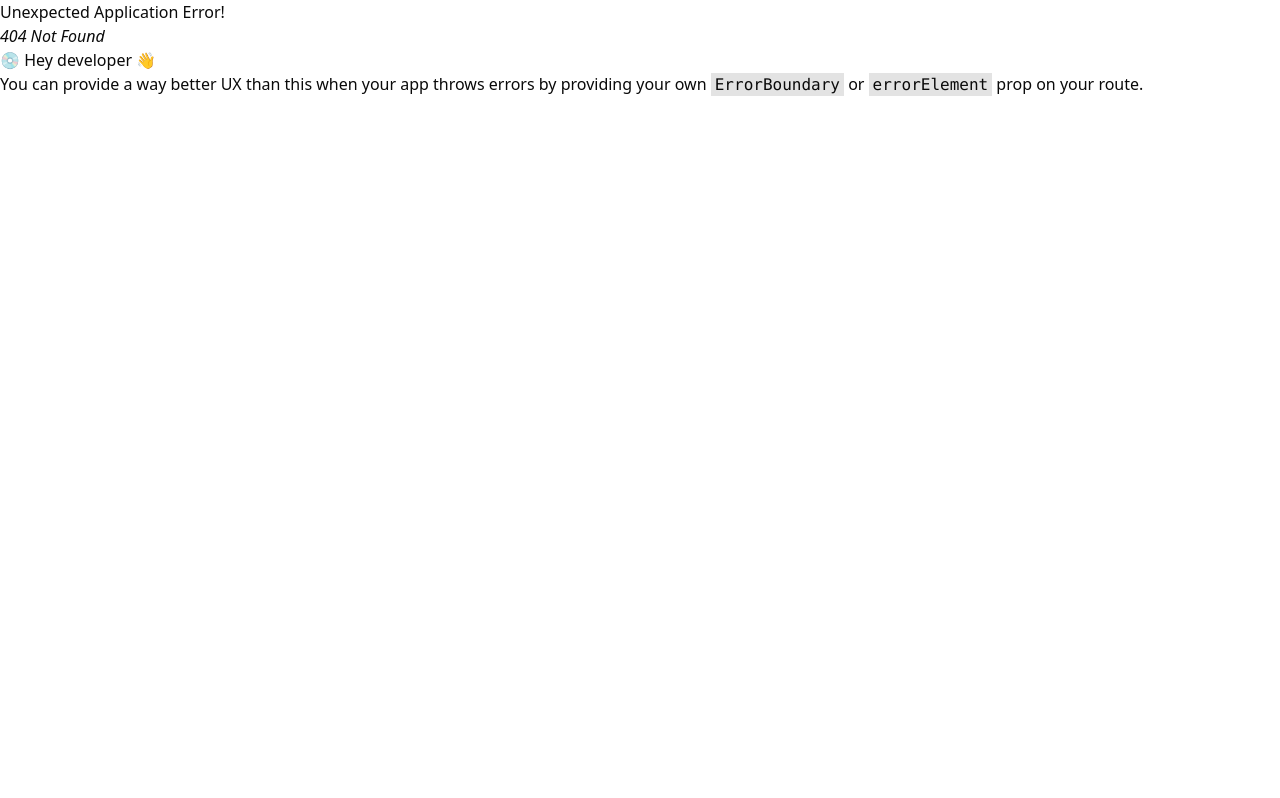
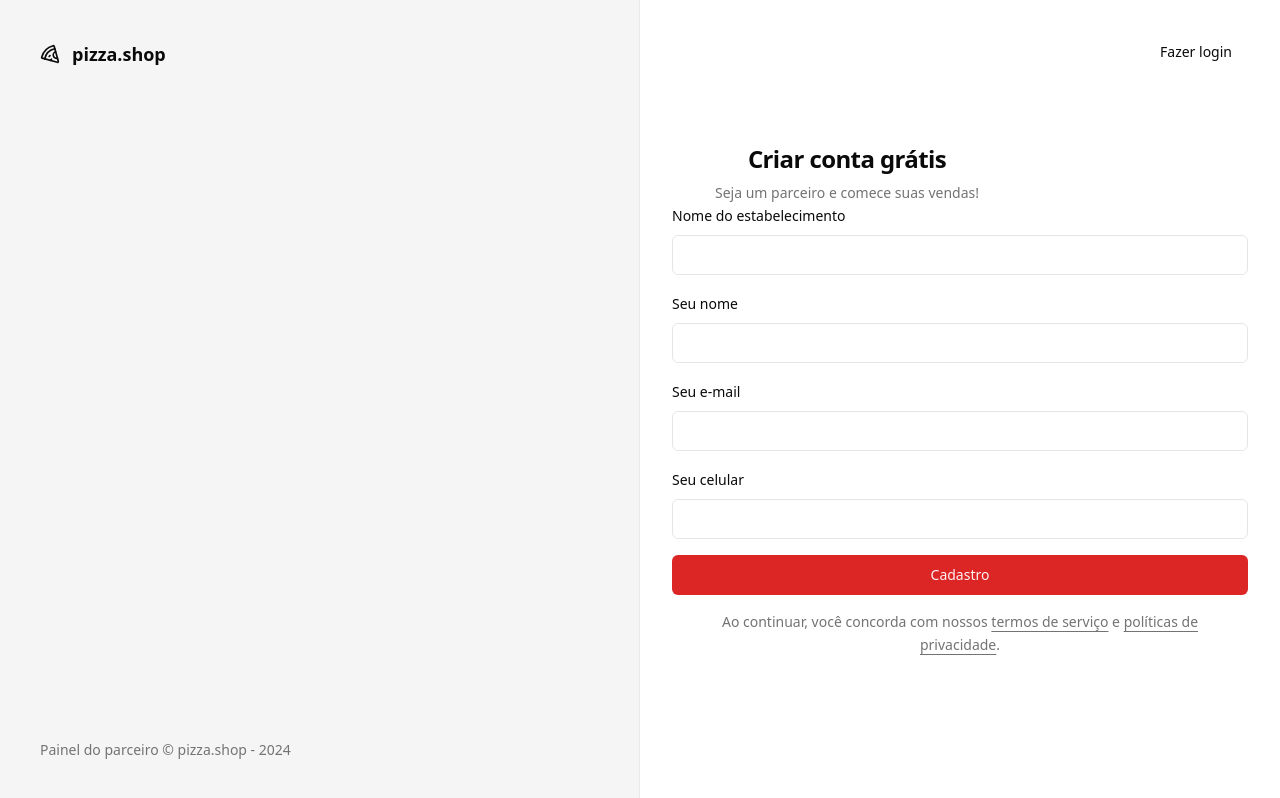
Before and after one commit to lucasnoman/04-pizza-shop, a React (Vite) app: page /sign-up in a window 1280 px wide. Before the commit this address had no page. Built offline with nearby package versions, Linux system fonts and the light colour scheme.

Commit message:
style: creates sign up page

```diff
--- a/src/pages/_layouts/auth.tsx
+++ b/src/pages/_layouts/auth.tsx
@@ -15,7 +15,7 @@
         </footer>
       </div>
 
-      <div className="flex flex-col items-center justify-center">
+      <div className="relative flex flex-col items-center justify-center">
         <Outlet />
       </div>
     </div>
--- a/src/pages/auth/SignIn.tsx
+++ b/src/pages/auth/SignIn.tsx
@@ -1,5 +1,6 @@
 import { Helmet } from 'react-helmet-async'
 import { useForm } from 'react-hook-form'
+import { Link } from 'react-router-dom'
 import { toast } from 'sonner'
 import { z } from 'zod'
 
@@ -37,6 +38,9 @@
     <div>
       <Helmet title="Login" />
       <div className="p-8">
+        <Button variant="ghost" asChild className="absolute right-8 top-8">
+          <Link to="/sign-up">Novo estabelecimento</Link>
+        </Button>
         <div className="flex w-[350px] flex-col justify-center gap-6">
           <div className="flex flex-col gap-2 text-center">
             <h1 className="text-2xl font-semibold tracking-tight">
@@ -50,7 +54,7 @@
 
         <form onSubmit={handleSubmit(handleSignIn)} className="space-y-4">
           <div className="space-y-2">
-            <Label htmlFor="email">Seu e-mail</Label>
+            <Label htmlFor="email">Seu e-mail:</Label>
             <Input id="email" type="email" {...register('email')} />
           </div>
 
--- /dev/null
+++ b/src/pages/auth/SignUp.tsx
@@ -0,0 +1,106 @@
+import { Helmet } from 'react-helmet-async'
+import { useForm } from 'react-hook-form'
+import { Link } from 'react-router-dom'
+import { toast } from 'sonner'
+import { z } from 'zod'
+
+import { Button } from '@/components/ui/button'
+import { Input } from '@/components/ui/input'
+import { Label } from '@/components/ui/label'
+
+// eslint-disable-next-line @typescript-eslint/no-unused-vars
+const signUpForm = z.object({
+  restaurantName: z.string(),
+  managerName: z.string(),
+  phone: z.string(),
+  email: z.string().email(),
+})
+
+type SignUpForm = z.infer<typeof signUpForm>
+
+export function SignUp() {
+  const {
+    register,
+    handleSubmit,
+    formState: { isSubmitting },
+  } = useForm<SignUpForm>()
+
+  async function handleSignUp(data: SignUpForm) {
+    console.log(data)
+
+    try {
+      await new Promise((resolve) => setTimeout(resolve, 1000))
+      // toast.success('Enviamos um link de autenticação para seu e-mail.', {
+      //   action: {
+      //     label: 'Reenviar',
+      //     onClick: () => handleSignUp(data),
+      //   },
+      // })
+    } catch {
+      toast.error('Credenciais inválidas.')
+    }
+  }
+
+  return (
+    <div>
+      <Helmet title="Cadastro" />
+      <div className="p-8">
+        <Button variant="ghost" asChild className="absolute right-8 top-8">
+          <Link to="/sign-in">Fazer login</Link>
+        </Button>
+        <div className="flex w-[350px] flex-col justify-center gap-6">
+          <div className="flex flex-col gap-2 text-center">
+            <h1 className="text-2xl font-semibold tracking-tight">
+              Criar conta grátis
+            </h1>
+            <p className="text-sm text-muted-foreground">
+              Seja um parceiro e comece suas vendas!
+            </p>
+          </div>
+        </div>
+
+        <form onSubmit={handleSubmit(handleSignUp)} className="space-y-4">
+          <div className="space-y-2">
+            <Label htmlFor="restaurantName">Nome do estabelecimento</Label>
+            <Input
+              id="restaurantName"
+              type="text"
+              {...register('restaurantName')}
+            />
+          </div>
+
+          <div className="space-y-2">
+            <Label htmlFor="managerName">Seu nome</Label>
+            <Input id="managerName" type="text" {...register('managerName')} />
+          </div>
+
+          <div className="space-y-2">
+            <Label htmlFor="email">Seu e-mail</Label>
+            <Input id="email" type="email" {...register('email')} />
+          </div>
+
+          <div className="space-y-2">
+            <Label htmlFor="phone">Seu celular</Label>
+            <Input id="phone" type="tel" {...register('phone')} />
+          </div>
+
+          <Button disabled={isSubmitting} type="submit" className="w-full">
+            Cadastro
+          </Button>
+
+          <p className="px-6 text-center text-sm leading-relaxed text-muted-foreground">
+            Ao continuar, você concorda com nossos{' '}
+            <a className="underline underline-offset-4" href="#">
+              termos de serviço
+            </a>{' '}
+            e{' '}
+            <a className="underline underline-offset-4" href="#">
+              políticas de privacidade
+            </a>
+            .
+          </p>
+        </form>
+      </div>
+    </div>
+  )
+}
--- a/src/routes.tsx
+++ b/src/routes.tsx
@@ -4,6 +4,7 @@
 import { AuthLayout } from './pages/_layouts/auth'
 import { Dashboard } from './pages/app/Dashboard'
 import { SignIn } from './pages/auth/SignIn'
+import { SignUp } from './pages/auth/SignUp'
 
 export const router = createBrowserRouter([
   {
@@ -14,6 +15,9 @@
   {
     path: '/',
     element: <AuthLayout />,
-    children: [{ path: '/sign-in', element: <SignIn /> }],
+    children: [
+      { path: '/sign-in', element: <SignIn /> },
+      { path: '/sign-up', element: <SignUp /> },
+    ],
   },
 ])
```
